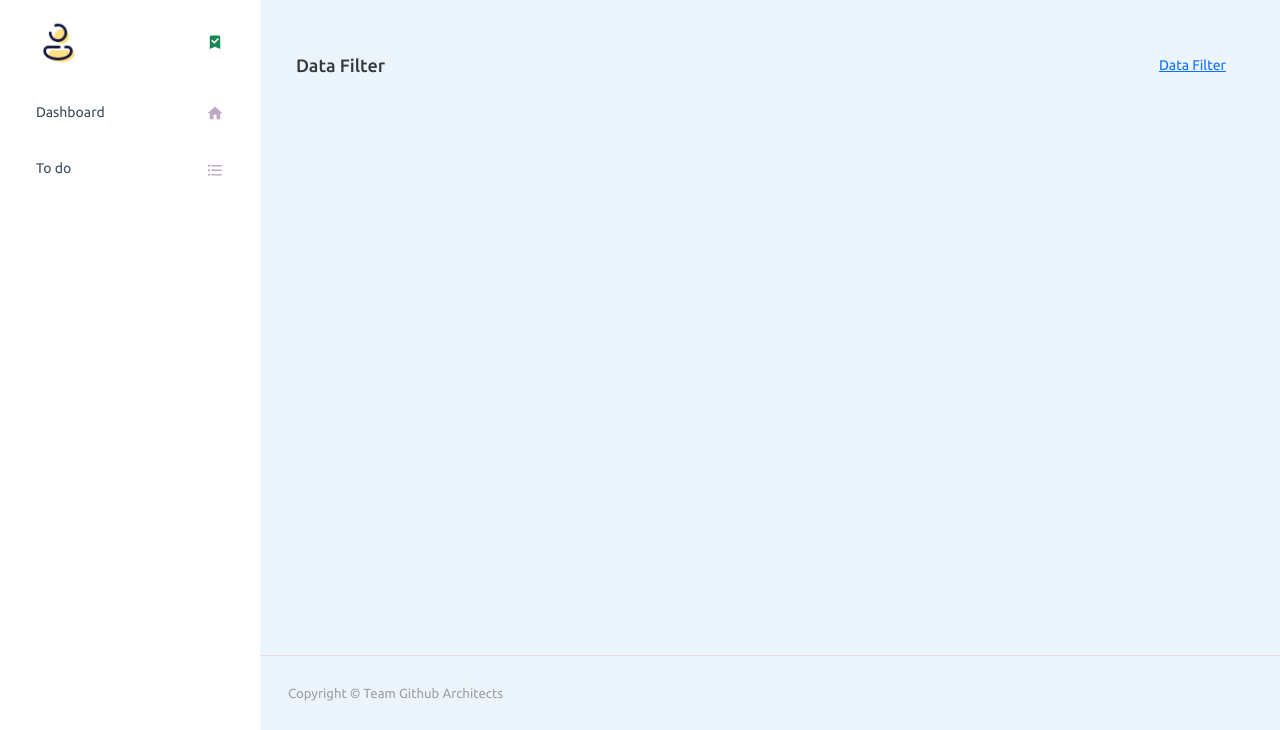
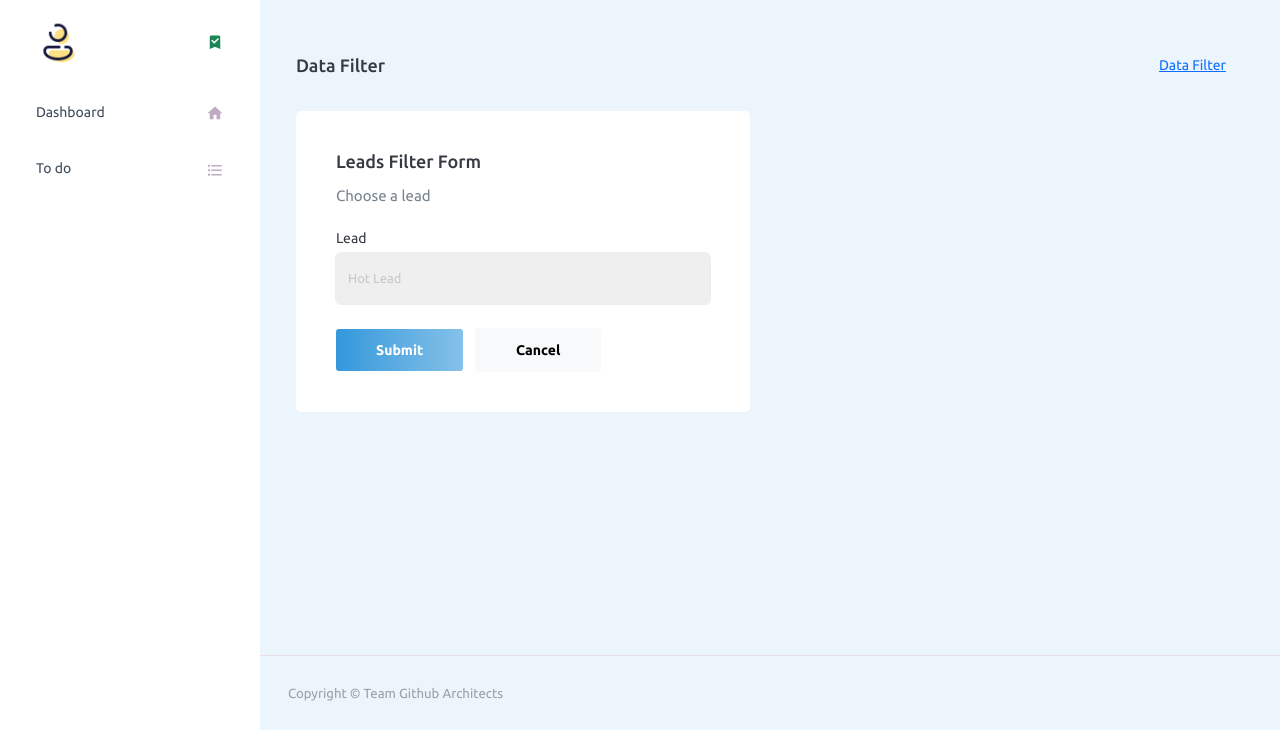
Before and after one commit to ayushb2002/hackrx4.0, a Django app: template crm/templates/dataFilter.html in a window 1280 px wide. Shown: the part 70-800 px from the top of the page. Run offline with Django 4.2, Linux system fonts and the light colour scheme; the template is opened without the code that fills it, so the values that code supplies are empty; some libraries are stand-ins or nearby versions.

Commit message:
Lead filter form

```diff
--- a/crm/templates/base.html
+++ b/crm/templates/base.html
@@ -31,8 +31,8 @@
         <!-- partial:../../partials/_navbar.html -->
         <nav class="navbar default-layout-navbar col-lg-12 col-12 p-0 fixed-top d-flex flex-row">
             <div class="text-center navbar-brand-wrapper d-flex align-items-center justify-content-center">
-                <a class="navbar-brand brand-logo" href="{% url 'dashboard' %}"><img src="{% static 'assets/images/1.png' %}"
-                        alt="logo" /></a>
+                <a class="navbar-brand brand-logo" href="{% url 'dashboard' %}"><img
+                        src="{% static 'assets/images/1.png' %}" alt="logo" /></a>
                 <a class="navbar-brand brand-logo-mini" href="{% url 'dashboard' %}"><img
                         src="{% static 'assets/images/2t.png' %}" alt="logo" /></a>
             </div>
@@ -54,7 +54,7 @@
                             </div>
                         </a>
                         <div class="dropdown-menu navbar-dropdown" aria-labelledby="profileDropdown">
-                            <a class="dropdown-item" href="#">
+                            <a class="dropdown-item" href="{% url 'logout' %}">
                                 <i class="mdi mdi-logout me-2 text-primary"></i> Signout </a>
                         </div>
                     </li>
@@ -63,63 +63,8 @@
                             <i class="mdi mdi-fullscreen" id="fullscreen-button"></i>
                         </a>
                     </li>
-                    <!--
-                    <li class="nav-item dropdown">
-                        <a class="nav-link count-indicator dropdown-toggle" id="notificationDropdown" href="#"
-                            data-bs-toggle="dropdown">
-                            <i class="mdi mdi-bell-outline"></i>
-                            <span class="count-symbol bg-danger"></span>
-                        </a>
-                        <div class="dropdown-menu dropdown-menu-right navbar-dropdown preview-list"
-                            aria-labelledby="notificationDropdown">
-                            <h6 class="p-3 mb-0">Notifications</h6>
-                            <div class="dropdown-divider"></div>
-                            <a class="dropdown-item preview-item">
-                                <div class="preview-thumbnail">
-                                    <div class="preview-icon bg-success">
-                                        <i class="mdi mdi-calendar"></i>
-                                    </div>
-                                </div>
-                                <div
-                                    class="preview-item-content d-flex align-items-start flex-column justify-content-center">
-                                    <h6 class="preview-subject font-weight-normal mb-1">Event today</h6>
-                                    <p class="text-gray ellipsis mb-0"> Just a reminder that you have an event today
-                                    </p>
-                                </div>
-                            </a>
-                            <div class="dropdown-divider"></div>
-                            <a class="dropdown-item preview-item">
-                                <div class="preview-thumbnail">
-                                    <div class="preview-icon bg-warning">
-                                        <i class="mdi mdi-settings"></i>
-                                    </div>
-                                </div>
-                                <div
-                                    class="preview-item-content d-flex align-items-start flex-column justify-content-center">
-                                    <h6 class="preview-subject font-weight-normal mb-1">Settings</h6>
-                                    <p class="text-gray ellipsis mb-0"> Update dashboard </p>
-                                </div>
-                            </a>
-                            <div class="dropdown-divider"></div>
-                            <a class="dropdown-item preview-item">
-                                <div class="preview-thumbnail">
-                                    <div class="preview-icon bg-info">
-                                        <i class="mdi mdi-link-variant"></i>
-                                    </div>
-                                </div>
-                                <div
-                                    class="preview-item-content d-flex align-items-start flex-column justify-content-center">
-                                    <h6 class="preview-subject font-weight-normal mb-1">Launch Admin</h6>
-                                    <p class="text-gray ellipsis mb-0"> New admin wow! </p>
-                                </div>
-                            </a>
-                            <div class="dropdown-divider"></div>
-                            <h6 class="p-3 mb-0 text-center">See all notifications</h6>
-                        </div>
-                    </li>
-                    -->
                     <li class="nav-item nav-logout d-none d-lg-block">
-                        <a class="nav-link" href="#">
+                        <a class="nav-link" href="{% url 'logout' %}">
                             <i class="mdi mdi-power"></i>
                         </a>
                     </li>
@@ -178,7 +123,8 @@
                         </a>
                         <div class="collapse" id="ui-basic">
                             <ul class="nav flex-column sub-menu">
-                                <li class="nav-item"> <a class="nav-link" href="{% url 'generateDataFromTwitter' %}">Twitter</a>
+                                <li class="nav-item"> <a class="nav-link"
+                                        href="{% url 'generateDataFromTwitter' %}">Twitter</a>
                                 </li>
                                 <li class="nav-item"> <a class="nav-link"
                                         href="{% url 'generateDataFromInsta' %}">Instagram</a></li>
@@ -218,12 +164,14 @@
                         </a>
                         <div class="collapse" id="general-pages">
                             <ul class="nav flex-column sub-menu">
-                                <li class="nav-item"> <a class="nav-link" href="{% url 'crmConnect' %}"> Connect </a></li>
-                                <li class="nav-item"> <a class="nav-link" href="{% url 'crmMessage' %}"> Message </a></li>
+                                <li class="nav-item"> <a class="nav-link" href="{% url 'crmConnect' %}"> Connect </a>
+                                </li>
+                                <li class="nav-item"> <a class="nav-link" href="{% url 'crmMessage' %}"> Message </a>
+                                </li>
                             </ul>
                         </div> {% endcomment %}
-                    {% endif%}
-                    {% if user_type == "sales" %}
+                        {% endif%}
+                        {% if user_type == "sales" %}
                     <li class="nav-item">
                         <a class="nav-link" href="{% url 'sales-analytics' %}">
                             <span class="menu-title">Sales person anaylsis</span>
--- a/crm/templates/dataFilter.html
+++ b/crm/templates/dataFilter.html
@@ -11,10 +11,33 @@ Data Filter
     <h3 class="page-title"> Data Filter </h3>
     <nav aria-label="breadcrumb">
         <ol class="breadcrumb">
-            <li class="breadcrumb-item active" aria-current="page"><a
-                    href="{% url 'dataFilter' %}">Data Filter</a></li>
+            <li class="breadcrumb-item active" aria-current="page"><a href="{% url 'dataFilter' %}">Data Filter</a></li>
         </ol>
     </nav>
 </div>
 
+<div class="row">
+    <div class="col-md-6 grid-margin stretch-card">
+        <div class="card">
+            <div class="card-body">
+                <h4 class="card-title">Leads filter form</h4>
+                <p class="card-description"> Choose a lead </p>
+                <form class="forms-sample">
+                    <div class="form-group">
+                        <label for="selectLead">Lead</label>
+                        <select class="form-control form-control-lg" id="selectLead" name="lead">
+                            <option value="hot">Hot Lead</option>
+                            <option value="warm">Warm Lead</option>
+                            <option value="cold">Cold Lead</option>
+                        </select>
+                    </div>
+
+                    <button type="submit" class="btn btn-gradient-primary me-2">Submit</button>
+                    <a href="{% url 'dashboard' %}" class="btn btn-light">Cancel</a>
+                </form>
+            </div>
+        </div>
+    </div>
+</div>
+
 {% endblock content %}
```
